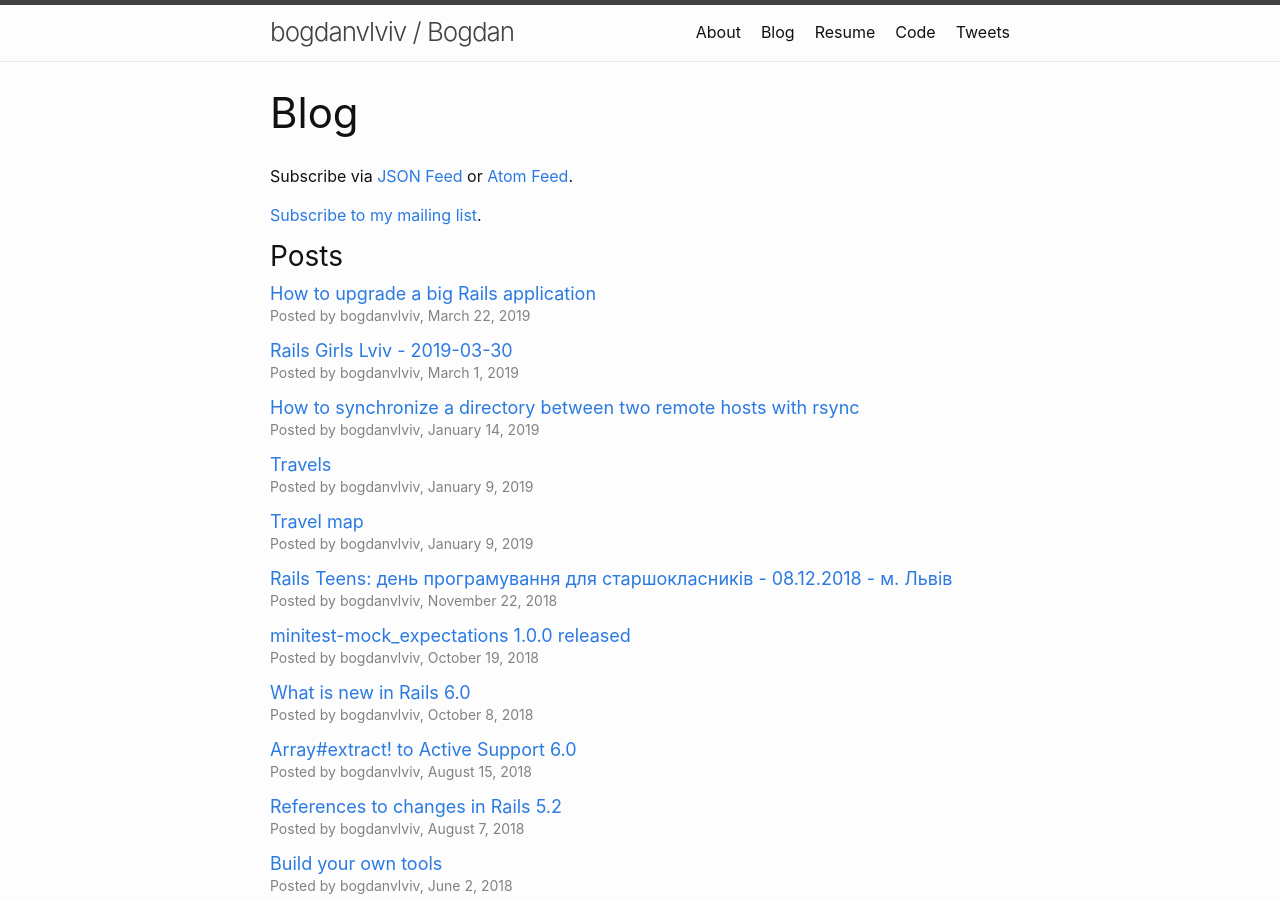
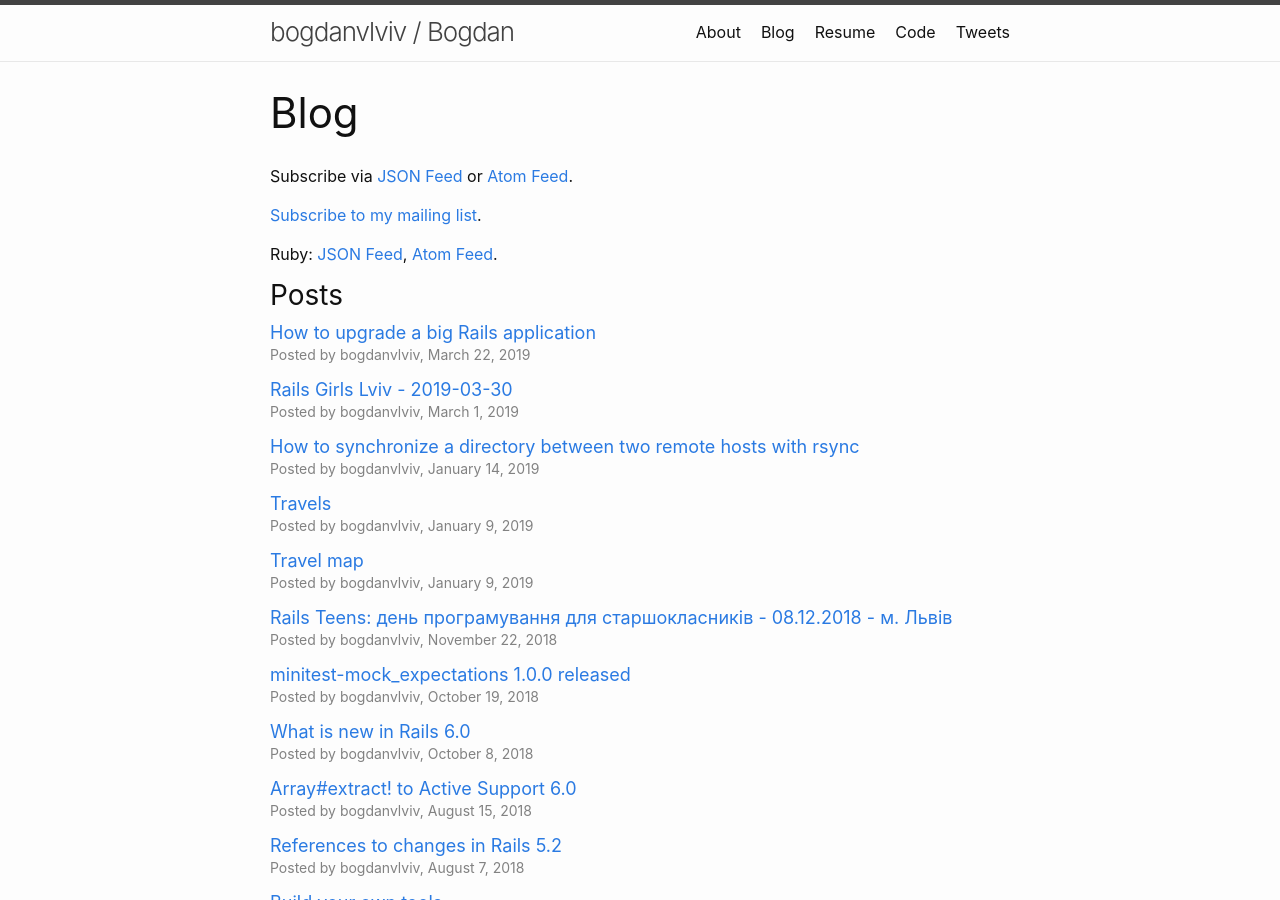
Before and after one commit to crowdpro3/bogdanvlviv.github.io, a Jekyll site: the page built from posts.html, in a window 1280 px wide and 900 px high. Built offline with Jekyll 4.4.1, drawn with Linux system fonts in a browser that asks for light colours.

Commit message:
Add links to Ruby Feeds

```diff
--- a/posts.html
+++ b/posts.html
@@ -14,3 +14,7 @@ permalink: /posts.html
   <a href="{{ site.mailchimp_signup_form_url }}">Subscribe to my mailing list</a>.
 </p>
 {%- endif -%}
+
+<p>
+  Ruby: <a href="{{ "/feed-ruby.json" | absolute_url }}">JSON Feed</a>, <a href="{{ "/feed-ruby.xml" | absolute_url }}">Atom Feed</a>.
+</p>
```
